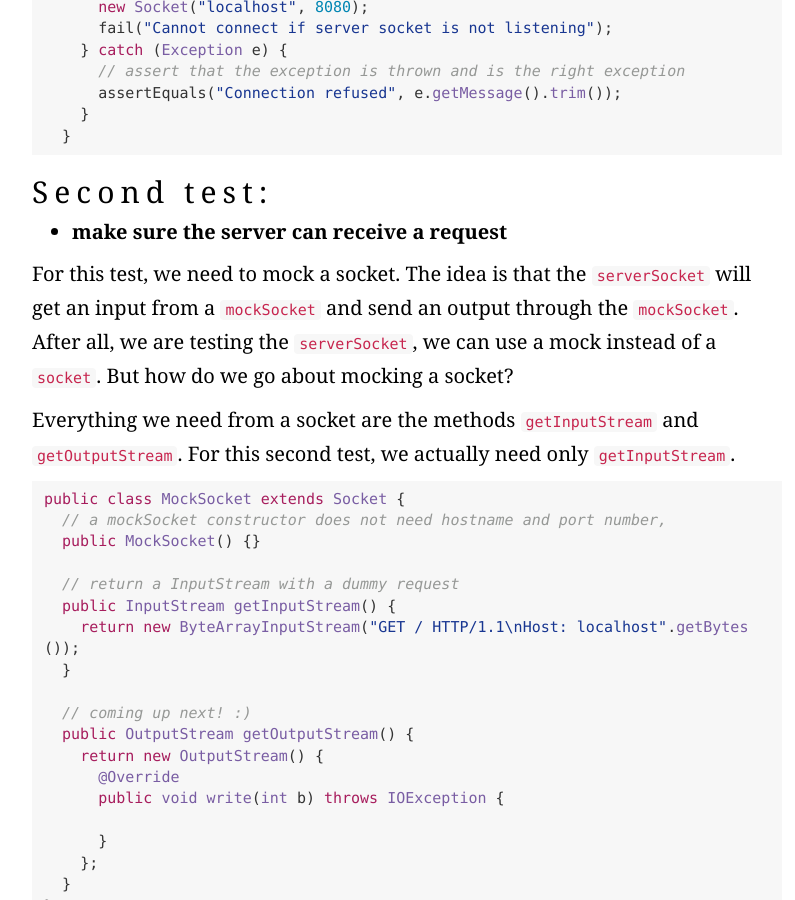
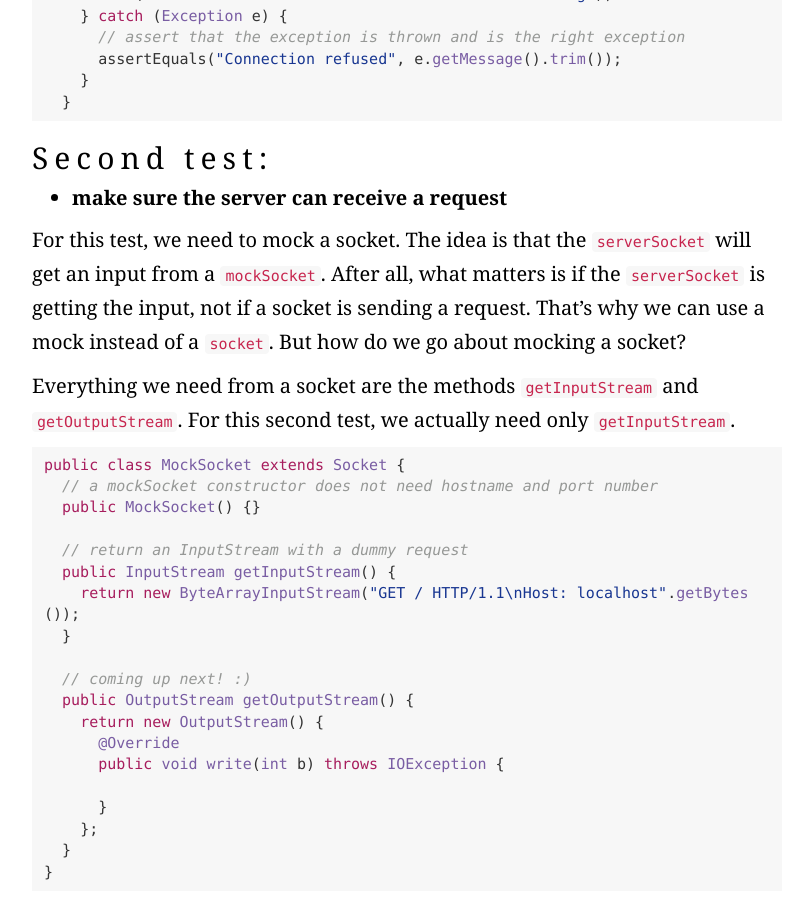
Before and after one commit to pwdd/pwdd.github.io, a Jekyll site: the page built from _posts/2016-11-15-testing-a-socket-input-and-output.md, in a window 1280 px wide and 900 px high, scrolled down 2602 px. Shown: the whole window, without its empty margins (233-1028 px from the left). Built offline with Jekyll 4.4.1, drawn with Linux system fonts in a browser that asks for light colours; nearby versions of some CDN libraries; some web fonts are replaced; some of the changed text lies outside the part shown.

Commit message:
edit mock socket

````diff
--- a/_posts/2016-11-15-testing-a-socket-input-and-output.md
+++ b/_posts/2016-11-15-testing-a-socket-input-and-output.md
@@ -40,13 +40,13 @@ As most of the work is about manipulating strings, the tests are simple to put t
 
 Probably one of the things that helped me the most was an advice from one of my mentors, who said that "*If a class is difficult to test, we know that our tests are trying to tell us that it is time to refactor*". From there, I worked on separating everything so that I could test things as isolated as possible &mdash; a method to get the input, one to send the output, one to bind a server socket to a port, one to create the socket for input and output and so on.
 
-*(From now on, I will refer to the socket that gets bind to a port and `serverSocket`, the socket that input and output pass through as `socket` and, the client socket as `clientSocket`)*
+*(From now on, I will refer to the socket that gets bind to a port and `serverSocket`, the socket that input and output pass through as `socket`)*
 
 ### The first test:
 
 - **A connection only happens if a `serverSocket` is listening at a port**.
 
-In this case, we only need to make sure that the `serverSocket` is listening for connections, and nothing else. We test is by creating a `clientSocket` and trying to connect. There is no need to worry about requests and responses.
+In this case, we only need to make sure that the `serverSocket` is listening for connections, and nothing else. We test it by creating a `clientSocket` and trying to connect. There is no need to worry about requests and responses.
 
 ```java
 @Test
@@ -83,16 +83,16 @@ In this case, we only need to make sure that the `serverSocket` is listening for
 
 - **make sure the server can receive a request**
 
-For this test, we need to mock a socket. The idea is that the `serverSocket` will get an input from a `mockSocket` and send an output through the `mockSocket`. After all, we are testing the `serverSocket`, we can use a mock instead of a `socket`. But how do we go about mocking a socket?
+For this test, we need to mock a socket. The idea is that the `serverSocket` will get an input from a `mockSocket`. After all, what matters is if the `serverSocket` is getting the input, not if a socket is sending a request. That's why we can use a mock instead of a `socket`. But how do we go about mocking a socket?
 
 Everything we need from a socket are the methods `getInputStream` and `getOutputStream`. For this second test, we actually need only `getInputStream`.
 
 ```java
 public class MockSocket extends Socket {
-  // a mockSocket constructor does not need hostname and port number,
+  // a mockSocket constructor does not need hostname and port number
   public MockSocket() {}
 
-  // return a InputStream with a dummy request
+  // return an InputStream with a dummy request
   public InputStream getInputStream() {
     return new ByteArrayInputStream("GET / HTTP/1.1\nHost: localhost".getBytes());
   }
````
Also changed, not shown: other parts of _posts/2016-11-15-testing-a-socket-input-and-output.md (+1 -1 lines).
